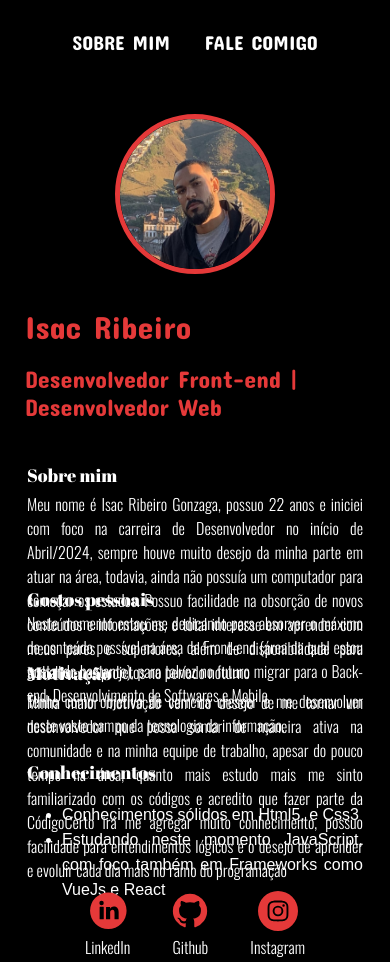
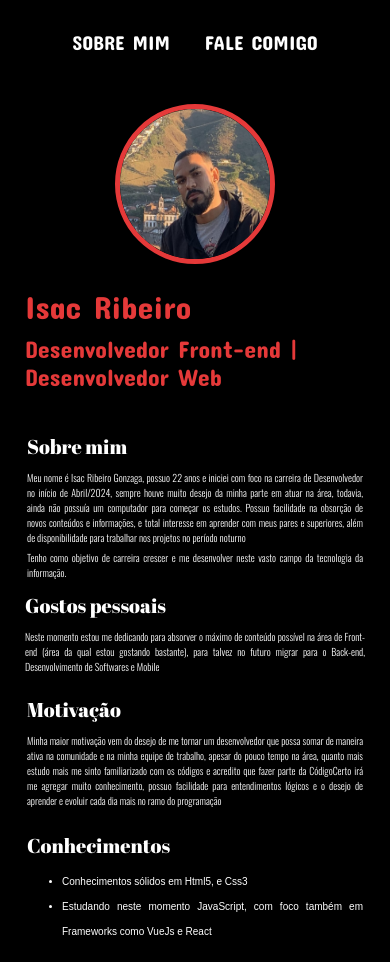
Before and after one commit to xgrisac/cartadeapresentacao-isac, a plain HTML site: page index.html in a window 390 px wide. Shown: the top 962 px of the page. Drawn offline with nearby package versions, Linux system fonts and the light colour scheme; a web font is replaced by a local one.

Commit message:
Inclusão de responsividade usando Media Query

```diff
--- a/index.html
+++ b/index.html
@@ -3,7 +3,7 @@
 <head>
     <meta charset="UTF-8">
     <meta name="viewport" content="width=device-width, initial-scale=1.0">
-    <title>Isac Ribeiro - Sobre mim</title>
+    <title>Isac Ribeiro</title>
     <link rel="stylesheet" href="style.css">
     <link rel="shortcut icon" href="icons/icons8-computador-16.png" type="image/x-icon">
 </head>
@@ -44,7 +44,7 @@
             <p>Minha maior motivação vem do desejo de me tornar um desenvolvedor que possa somar de maneira ativa na comunidade e na minha equipe de trabalho, apesar do pouco tempo na área, quanto mais estudo mais me sinto familiarizado com os códigos e acredito que fazer parte da CódigoCerto irá me agregar muito conhecimento, possuo facili<wbr>dade<wbr/> para entendimentos lógicos e o desejo de aprender e evoluir cada dia mais no ramo do programação</p>
         </section>
         <section class="section1">
-            <h3>Conhecimentos</h3><br>
+            <h3>Conhecimentos</h3>
             <ul>
                 <li>
                     Conhecimentos sólidos em Html5, e Css3
--- a/style.css
+++ b/style.css
@@ -14,6 +14,26 @@
     --cor2: #e53939;
     --fonte-padrão:
 }
+
+@media (min-width: 300px) and (max-width: 700px) {
+    p, li {
+       font-size: 10px;
+    }
+   }
+
+   main h3 {
+       font-size: 20px;
+   }
+
+@media (min-width: 701px) and (max-width: 1439px) {
+   main p {
+       margin: 10px 0px;
+   }
+   }
+
+   main h3 {
+       margin: 10px 0px;
+   }
 
 /* SOBRE MIM */
 
@@ -83,27 +103,25 @@ nav a:hover {
 
 .perfil {
     margin-bottom: 0px;
-    margin: 30px 0px;
+    margin: 20px 0px;
     text-align: center;
 }
 
 header h1, h2 {
     color: var(--cor2);
-    margin: 20px 0px;
+    margin: 10px 0px 5px 0px;
 }
 
 .desenvolvimento {
     margin: 10px 0px;
     border: 10px 10px;
     padding: 10px 0px;
-    height: 400px;
     text-align: justify;
 }
 
 .section1 {
-    height: 110px;
     padding: 2px;
-    margin: 10px 0px;
+    margin: 10px 0px 10px 0px;
 }
 
 .section1 ul {
@@ -114,16 +132,6 @@ header h1, h2 {
 .section1 p {
     margin-top: 5px;
 
-}
-
-.section3 {
-    height: 60px;
-    padding: 2px;
-    margin: 10px 0px;
-}
-
-#secaomotivacao {
-    height: 85px;
 }
 
 span#meunome:hover {
```
Also changed, not shown: falecomigo.html (+1 -1 lines).
